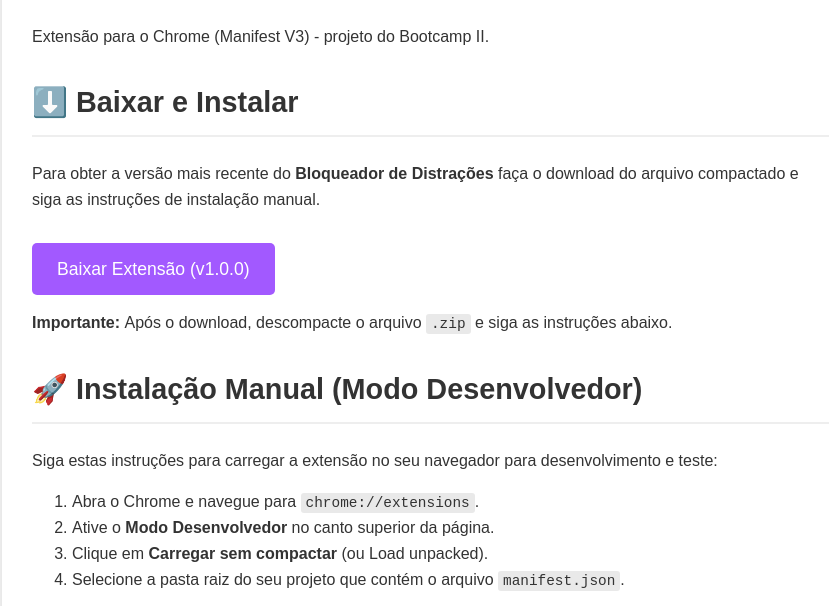
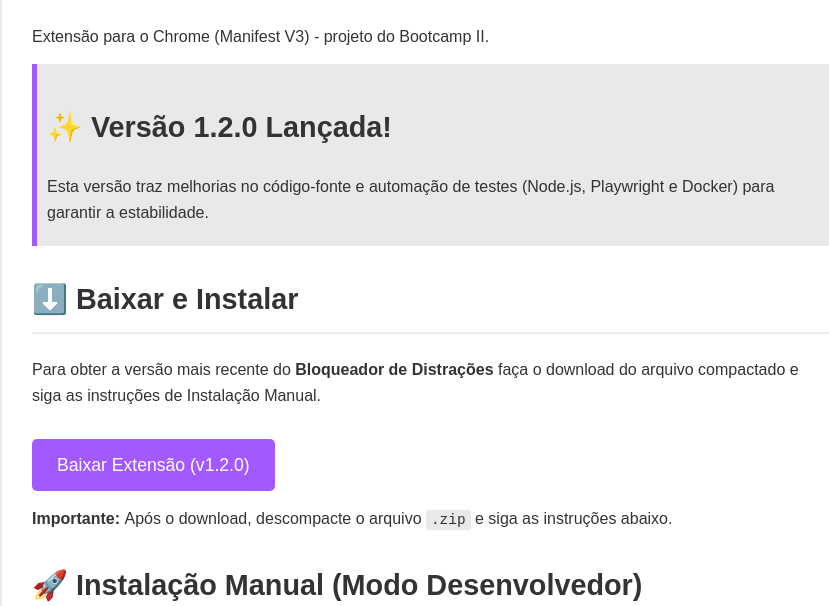
Before and after one commit to anaacllara/bootcamp2-chrome-ext-anacllara, a browser extension: page docs/index.html in a window 1280 px wide. Shown: the part 179-785 px from the top of the page, without its empty margins (208-1037 px from the left). Drawn offline with Linux system fonts and the light colour scheme.

Commit message:
docs: atualizar a landing page com versão atual

```diff
--- a/docs/index.html
+++ b/docs/index.html
@@ -13,9 +13,14 @@
         <h1>BLOQUEADOR DE DISTRAÇÕES</h1>
         <p>Extensão para o Chrome (Manifest V3) - projeto do Bootcamp II.</p>
 
+        <div class="highlight">
+            <h2 style="border-bottom: none; margin: top 0; padding-bottom: 0;">✨ Versão 1.2.0 Lançada!</h2>
+            <p>Esta versão traz melhorias no código-fonte e automação de testes (Node.js, Playwright e Docker) para garantir a estabilidade.</p>
+        </div>
+
         <h2>⬇️ Baixar e Instalar</h2>
-        <p>Para obter a versão mais recente do <strong>Bloqueador de Distrações</strong> faça o download do arquivo compactado e siga as instruções de instalação manual.</p>
-        <a href="https://github.com/anaacllara/bootcamp2-chrome-ext-anacllara/releases/download/v1.0.0/bloqueador-distracoes-v1.0.0.zip.zip" class="download-button" targer="_blank">Baixar Extensão (v1.0.0)</a>
+        <p>Para obter a versão mais recente do <strong>Bloqueador de Distrações</strong> faça o download do arquivo compactado e siga as instruções de Instalação Manual.</p>
+        <a href="https://github.com/anaacllara/bootcamp2-chrome-ext-anacllara/archive/refs/tags/v1.2.0.zip" class="download-button" targer="_blank">Baixar Extensão (v1.2.0)</a>
         <p class="important"><strong>Importante: </strong> Após o download, descompacte o arquivo <code>.zip</code> e siga as instruções abaixo.</p>
         <h2> 🚀 Instalação Manual (Modo Desenvolvedor)</h2>
         <p>Siga estas instruções para carregar a extensão no seu navegador para desenvolvimento e teste: </p>
@@ -38,30 +43,23 @@
         <h2> 🎯 Uso da Extesão na Prática</h2>
 
         <p>Verifique se a extensão aparece no ícone de Extensões do Chrome:</p>
-
         <img src="./screenshots/verificarExtensao.png" alt="screenshot para verificar Extensão.">
 
         <p>Digite os nomes dos sites que te distraem.</p>
-
         <img src="./screenshots/digitarSites.png" alt="Sites que destraem digitados.">
 
         <p>Ative o <code>Modo Foco</code>.</p>
-
         <img src="./screenshots/ativarModoFoco.png" alt="ativar modo foco.">
 
         <p>Abra uma nova guia e digite os sites anteriormente digitados na extensão.</p>
-
         <img src="./screenshots/tentarPesquisarSites.png" alt="Digitando na barra de pesquisa o site.">
         <img src="./screenshots/tentarPesquisarSites-2.png" alt="Digitando na barra de pesquisa o segundo site.">
 
-
         <p>A tela de Bloqueio aparece.</p>
-
         <img src="./screenshots/telaAcessoBloqueado.png" alt="Tela de Bloqueio">
 
 
         <p>Para desativar a extensão, basta clicar no botão <code>Desativar Foco</code>.</p>
-
         <img src="./screenshots/desativarModoFoco.png" alt="Pop-up de mensagem após desativar o foco.">
 
         <h2>🛠️ Construído com</h2>
@@ -69,13 +67,12 @@
             <li><strong>HTML, CSS e JavaScript: </strong> As tecnologias fundamentais para o desenvolvimento web.
             </li>
             <li><strong>APIs do Chrome: </strong><code>chrome.storage</code> e <code>chrome.tabs</code>.</li>
+            <li><strong>Playwright: </strong> Usado para automatizar testes.</li>
+            <li><strong>Node.js e Docker: </strong>Usado para ter arquitetura robusta e containerização.</li>
         </ul>
 
         <h2>Licença</h2>
         <p>Este projeto está sob a licença MIT License.</p>
-
-
     </div>
 </body>
-
 </html>
```
